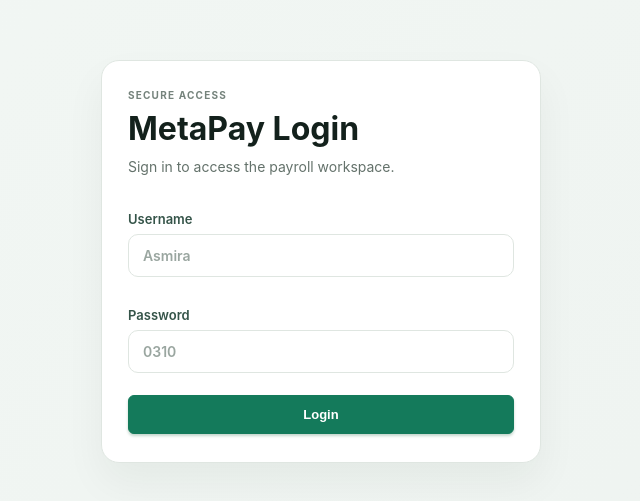
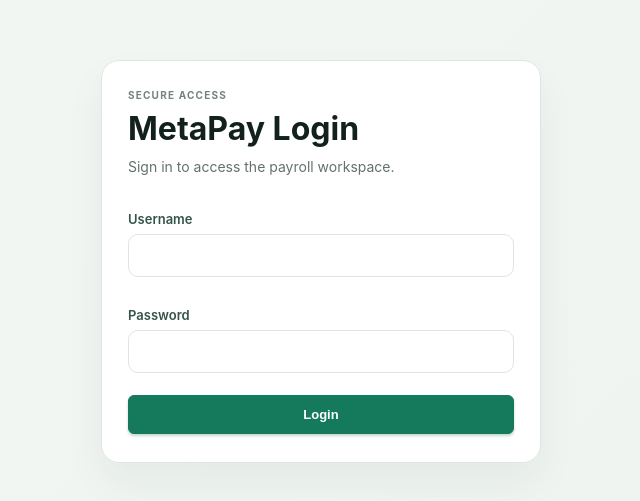
Before and after one commit to Nayeem1267/Meta-Cash-Audit, a website: page public/index.html in a window 1280 px wide. Shown: the part 139-640 px from the top of the page, without its empty margins (319-959 px from the left). Drawn offline with Linux system fonts and the light colour scheme; no server answers.

Commit message:
Keep login fields blank by default

```diff
--- a/public/index.html
+++ b/public/index.html
@@ -8,10 +8,10 @@
       <p class="sub">Sign in to access the payroll workspace.</p>
       <form id="loginFormPage" novalidate>
         <label>Username
-          <input id="loginUserPage" type="text" required autocomplete="username" placeholder="Asmira">
+          <input id="loginUserPage" type="text" required autocomplete="username" placeholder="">
         </label>
         <label>Password
-          <input id="loginPasswordPage" type="password" required autocomplete="current-password" placeholder="0310">
+          <input id="loginPasswordPage" type="password" required autocomplete="current-password" placeholder="">
         </label>
         <button class="primary" type="submit">Login</button>
       </form>
```
